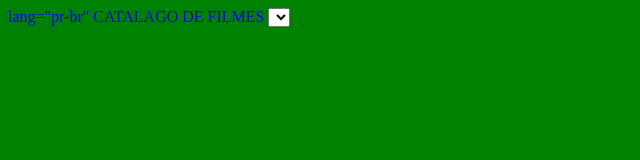
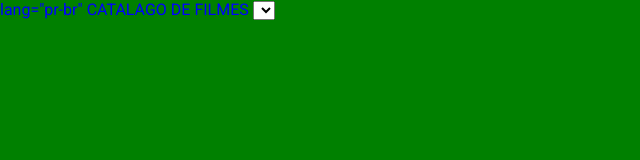
Before and after one commit to GabrielHenrique2010/Pagina-na-web, a plain HTML site: page index.html in a window 1280 px wide. Shown: the whole page, without its empty margins (0-640 px from the left). Drawn offline with Linux system fonts and the light colour scheme.

Commit message:
index.html

```diff
--- a/index.html
+++ b/index.html
@@ -2,7 +2,9 @@
 
 <head>
     <link rel="stylesheet" href="style.css" />
-
+    <link rel="preconnect" href="https://fonts.googleapis.com">
+<link rel="preconnect" href="https://fonts.gstatic.com" crossorigin>
+<link href="https://fonts.googleapis.com/css2?family=Roboto:ital,wght@0,100..900;1,100..900&display=swap" rel="stylesheet">
     <title>Catalago De Filmes</title>
 </head>
 
--- a/style.css
+++ b/style.css
@@ -1,6 +1,8 @@
 body {
   color:blue;
   background: green;
+  margin: 0px;
+   font-family: "Roboto", sans-serif
 }
 
 
```
